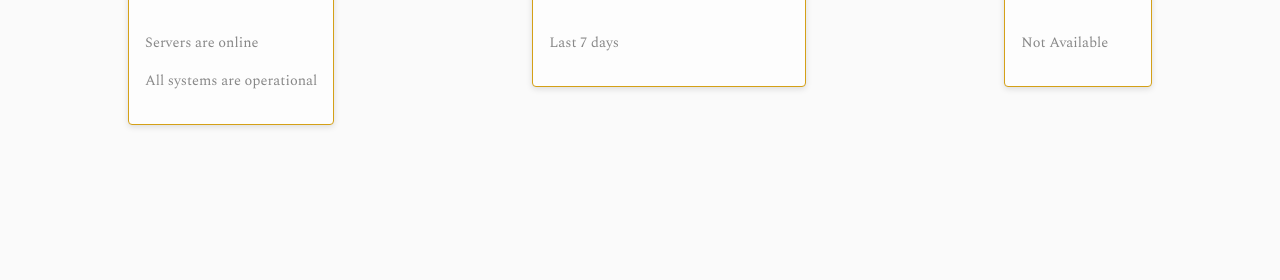
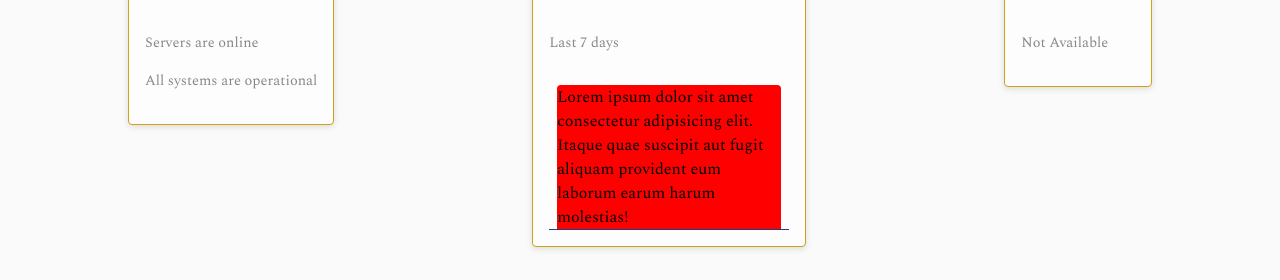
Before and after one commit to Nimira43/Logsaga, an Angular app: page / in a window 1280 px wide. Shown: the part 228-508 px from the top of the page. Built offline with nearby package versions, Linux system fonts and the light colour scheme; a web font is replaced by a local one; what lucide-angular would draw is missing.

Commit message:
Chart class

```diff
--- a/src/app/app.component.html
+++ b/src/app/app.component.html
@@ -62,12 +62,13 @@
         <div id="traffic" class="traffic">
           <p>Last 7 days</p>
           <div id="chart" class="chart">
-            @for (dataPoint of dummyTrafficData; track dataPoint.id) {
+            <!-- @for (dataPoint of dummyTrafficData; track dataPoint.id) {
               <div
                 [style.height]="
                 (dataPoint.value / maxTraffic) * 100 + '%'"
               ></div>
-            }
+            } -->
+            <div>Lorem ipsum dolor sit amet consectetur adipisicing elit. Itaque quae suscipit aut fugit aliquam provident eum laborum earum harum molestias!</div>
           </div>
         </div>
       </article>
--- a/src/styles.css
+++ b/src/styles.css
@@ -179,6 +179,22 @@ p {
   width: 15rem;
 }
 
+.chart {
+  height: 10rem;
+  display: flex;
+  align-items: end;
+  gap: 0 5rem;
+  padding: 0 0.5rem;
+  border-bottom: 1px solid var(--viking-blue);
+}
+
+.chart div {
+  flex: 1;
+  background-color: red;
+  border-top-left-radius: 0.25rem;
+  border-top-right-radius: 0.25rem;
+}
+
 @media (min-width: 768px) {
   .nav-header {
     flex-direction: row;
```
